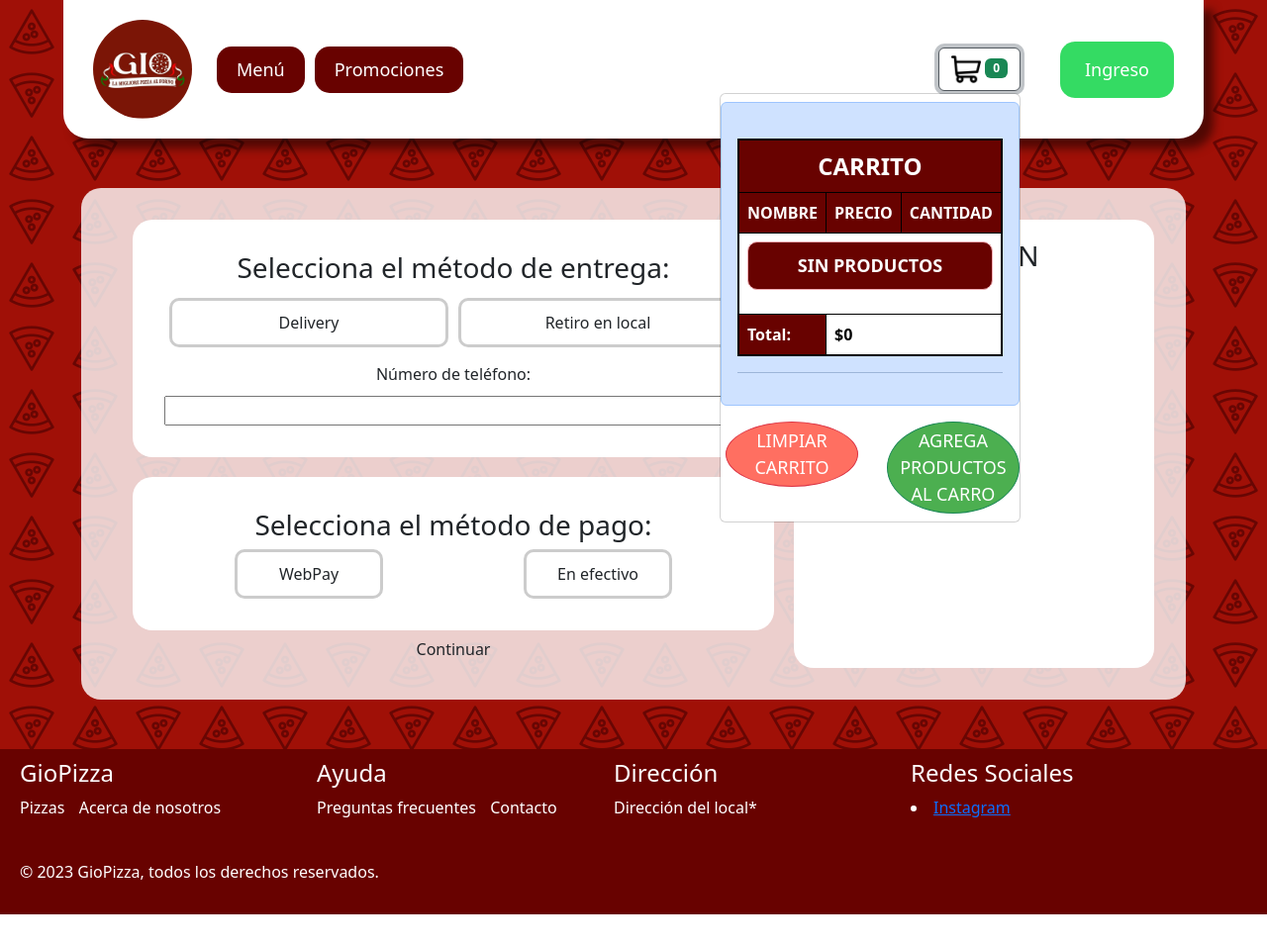
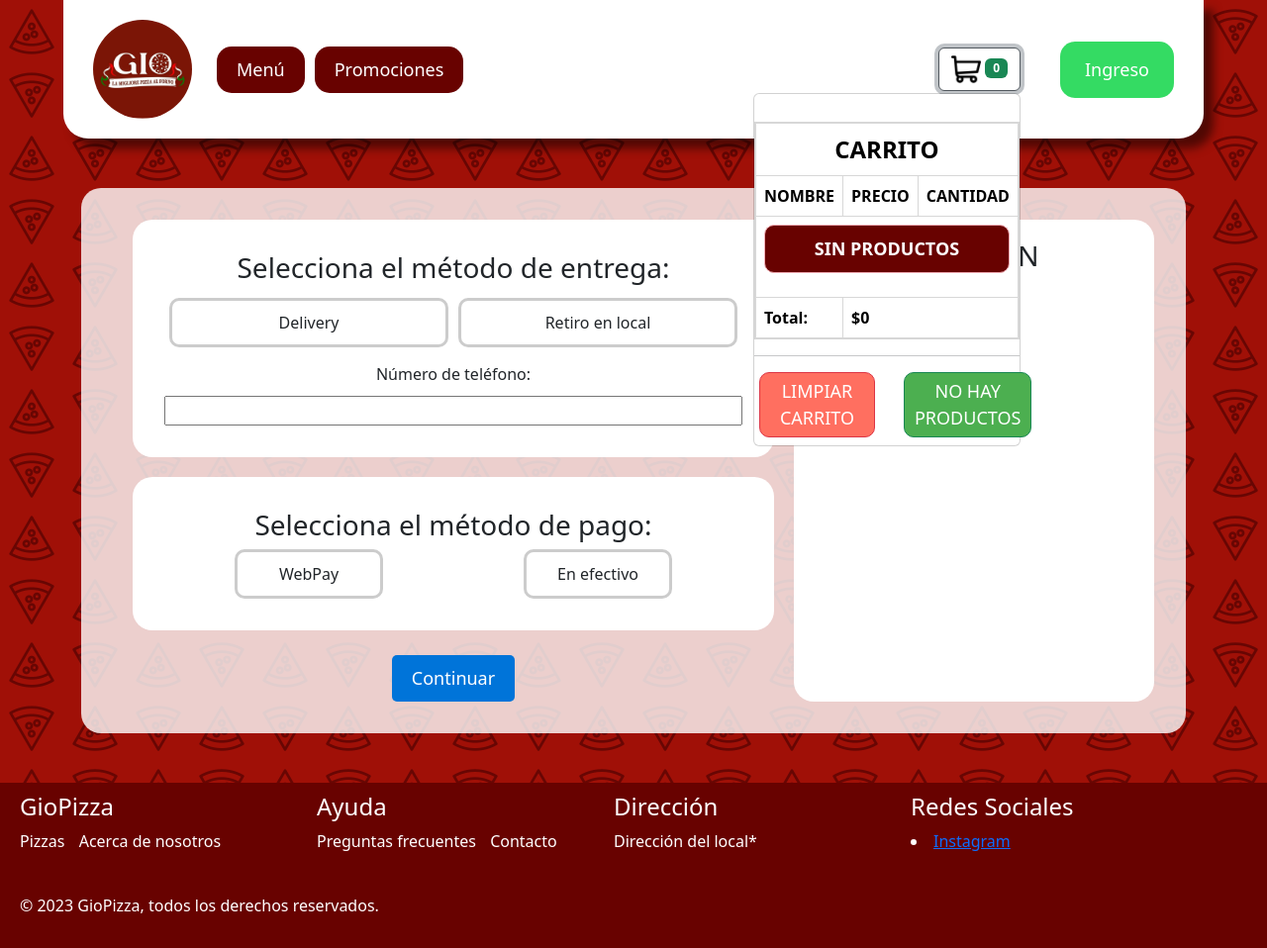
Before and after one commit to AxelRiffo/Proyecto_apt_ecommerce, a Django app: page /checkout/ in a window 1280 px wide, after a click that opens the changed part. Shown: the whole page at 99% size. Before the commit the page ends 924 px from the top, so only its background shows below. Run offline with Django 4.2, Linux system fonts and the light colour scheme.

Commit message:
Ajustes css

```diff
--- a/APT2/store/static/css/base.css
+++ b/APT2/store/static/css/base.css
@@ -13,7 +13,6 @@
 
 #loader-container img {
     width: 250px;
-    /* Tamaño de la imagen de carga */
 }
 
 
@@ -73,6 +72,12 @@ body {
     text-decoration: none;
     color: white;
     background-color: #680200;
+}
+
+#dropdown-menu {
+    position: absolute;
+    margin: 0px;
+    transform: translate3d(-20px, 66px, 0px);
 }
 
 #dropdown-button {
--- a/APT2/store/static/css/carrito.css
+++ b/APT2/store/static/css/carrito.css
@@ -7,19 +7,18 @@
     font-size: 24px; /* Tamaño del texto */
     font-weight: bold; /* Texto en negrita */
     text-transform: uppercase; /* Texto en mayúsculas */
-    color: #ffcc00; /* Color dorado */
 }
 
 /* Estilo para la tabla */
 .table {
-    border: 2px solid black; /* Borde dorado */
+    border: 2px solid rgb(215, 215, 215); /* Borde dorado */
     margin-top: 20px; /* Espaciado superior */
 }
 
 /* Estilo para los encabezados de la tabla */
 .table th {
-    background-color: #680200;/* Fondo dorado */
-    color: #fff; /* Texto blanco */
+    background-color: white;/* Fondo dorado */
+    color: black; /* Texto blanco */
     font-weight: bold; /* Texto en negrita */
 }
 
@@ -27,13 +26,13 @@
 .btn-success, .btn-danger {
     font-size: 18px; /* Tamaño del texto */
     padding: 5px 10px; /* Espaciado interior */
-    border-radius: 50%; /* Bordes redondeados */
+    border-radius: 10px; /* Bordes redondeados */
     margin-left: 5px; /* Espaciado izquierdo */
 }
 
 /* Estilo para el botón "Limpiar" */
 .btn-danger {
-    background-color: #ff6f61; /* Fondo rojo */
+    background-color: #ff6f60; /* Fondo rojo */
     color: #fff; /* Texto blanco */
 }
 
--- a/APT2/store/static/css/checkout.css
+++ b/APT2/store/static/css/checkout.css
@@ -38,10 +38,12 @@
 .delivery-info {
     display: flex;
     flex-direction: column;
+    text-align: center;
 }
 
 .delivery-info label, select, .comuna {
     padding: 10px;
+    margin: 0 auto;
 }
 
 .delivery-options label {
@@ -57,6 +59,10 @@
     cursor: pointer;
     transition: background-color 0.3s;
     margin: 5px;
+}
+
+label.selected {
+    background-color: rgb(225, 225, 225);
 }
 
 .delivery-options label input {
@@ -94,3 +100,14 @@
 .payment-options label input {
     display: none;
 }
+
+.button {
+    margin-top: 25px;
+    background-color: #0074d9;
+    color: #fff;
+    padding: 10px 20px;
+    border: none;
+    border-radius: 5px;
+    cursor: pointer;
+    font-size: 18px;
+}
--- a/APT2/store/static/js/checkout.js
+++ b/APT2/store/static/js/checkout.js
@@ -1,20 +1,38 @@
 document.addEventListener('DOMContentLoaded', function () {
   const deliveryOptions = document.querySelectorAll('input[name="delivery_method"]');
+  const paymentOptions = document.querySelectorAll('input[name="payment_method"]');
   const deliveryDetails = document.getElementById('delivery-details');
-    const localPickupDetails = document.getElementById('local-pickup-details');
   const comunaDropdown = document.getElementById('comuna');
 
   deliveryOptions.forEach(option => {
     option.addEventListener('change', function () {
+      // Eliminar la clase 'selected' de todas las etiquetas de entrega
+      document.querySelectorAll('.delivery-options label').forEach(label => {
+        label.classList.remove('selected');
+      });
+
       if (option.value === 'delivery') {
         deliveryDetails.style.display = 'block';
-          localPickupDetails.style.display = 'none';
         comunaDropdown.style.display = 'block';
       } else if (option.value === 'local_pickup') {
         deliveryDetails.style.display = 'none';
-          localPickupDetails.style.display = 'block';
         comunaDropdown.style.display = 'none';
       }
+
+      // Agregar la clase 'selected' a la etiqueta seleccionada
+      option.parentNode.classList.add('selected');
+    });
+  });
+
+  paymentOptions.forEach(option => {
+    option.addEventListener('change', function () {
+      // Eliminar la clase 'selected' de todas las etiquetas de pago
+      document.querySelectorAll('.payment-options label').forEach(label => {
+        label.classList.remove('selected');
+      });
+
+      // Agregar la clase 'selected' a la etiqueta seleccionada
+      option.parentNode.classList.add('selected');
     });
   });
 });
--- a/APT2/store/templates/base.html
+++ b/APT2/store/templates/base.html
@@ -34,7 +34,7 @@
                     <span class="badge bg-success">0</span>
                 {% endif %}
             </button>
-            <ul class="dropdown-menu dropdown-menu-end">
+            <ul id="dropdown-menu" class="dropdown-menu dropdown-menu-end">
                 {% include "carrito.html" %}
             </ul>
         </div>
--- a/APT2/store/templates/carrito.html
+++ b/APT2/store/templates/carrito.html
@@ -6,7 +6,7 @@
     <meta charset="UTF-8" />
     <!-- Resto del contenido del encabezado -->
     <link rel="stylesheet" href="{% static 'css/carrito.css' %}" />
-    <div class="alert alert-primary" role="alert">
+    <div>
       <table class="table table-bordered">
         <thead>
           <tr>
@@ -58,7 +58,7 @@
         </div>
       {% else %}
         <div class="col-6">
-          <a href="#" class="btn btn-success">Agrega productos al carro</a>
+          <a href="#" class="btn btn-success">No hay productos</a>
         </div>
       {% endif %}
     </div>
--- a/APT2/store/templates/checkout.html
+++ b/APT2/store/templates/checkout.html
@@ -36,12 +36,12 @@
         <div class="payment">
           <h3>Selecciona el método de pago:</h3>
           <div class="payment-options">
-            <label for="payment-method-webpay"><input type="radio" name="payment_method" value="webpay" />WebPay</label>
-            <label for="payment-method-efectivo"><input type="radio" name="payment_method" value="cash" />En efectivo</label>
+            <label for="payment-method-webpay"><input type="radio" name="payment_method" id="payment-method-webpay" value="webpay" />WebPay</label>
+            <label for="payment-method-efectivo"><input type="radio" name="payment_method" id="payment-method-efectivo" value="cash" />En efectivo</label>
           </div>
         </div>
 
-        <button class="btn">Continuar</button>
+        <button class="button">Continuar</button>
       </form>
     </div>
     <div class="info-sidebar">
```
Also changed, not shown: APT2/db.sqlite3. Lines whose indentation alone changed are shown as unchanged.
